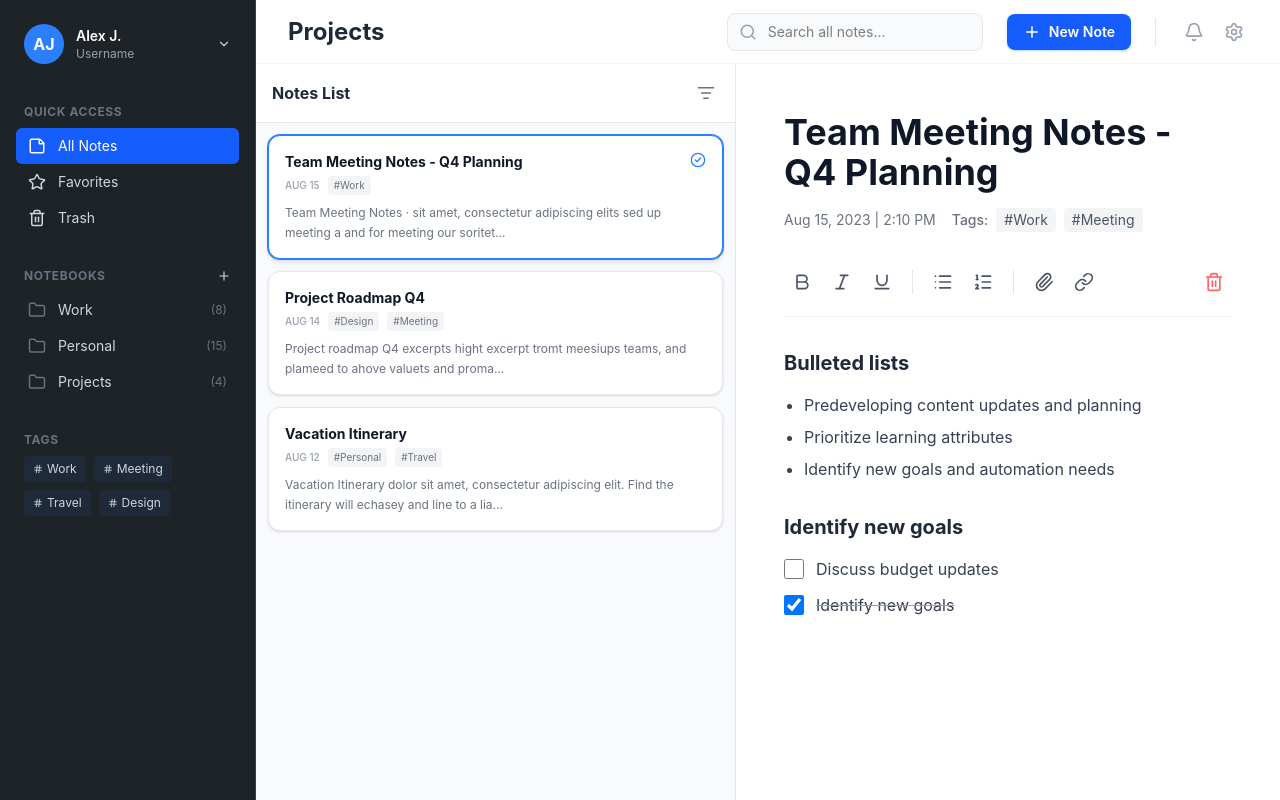
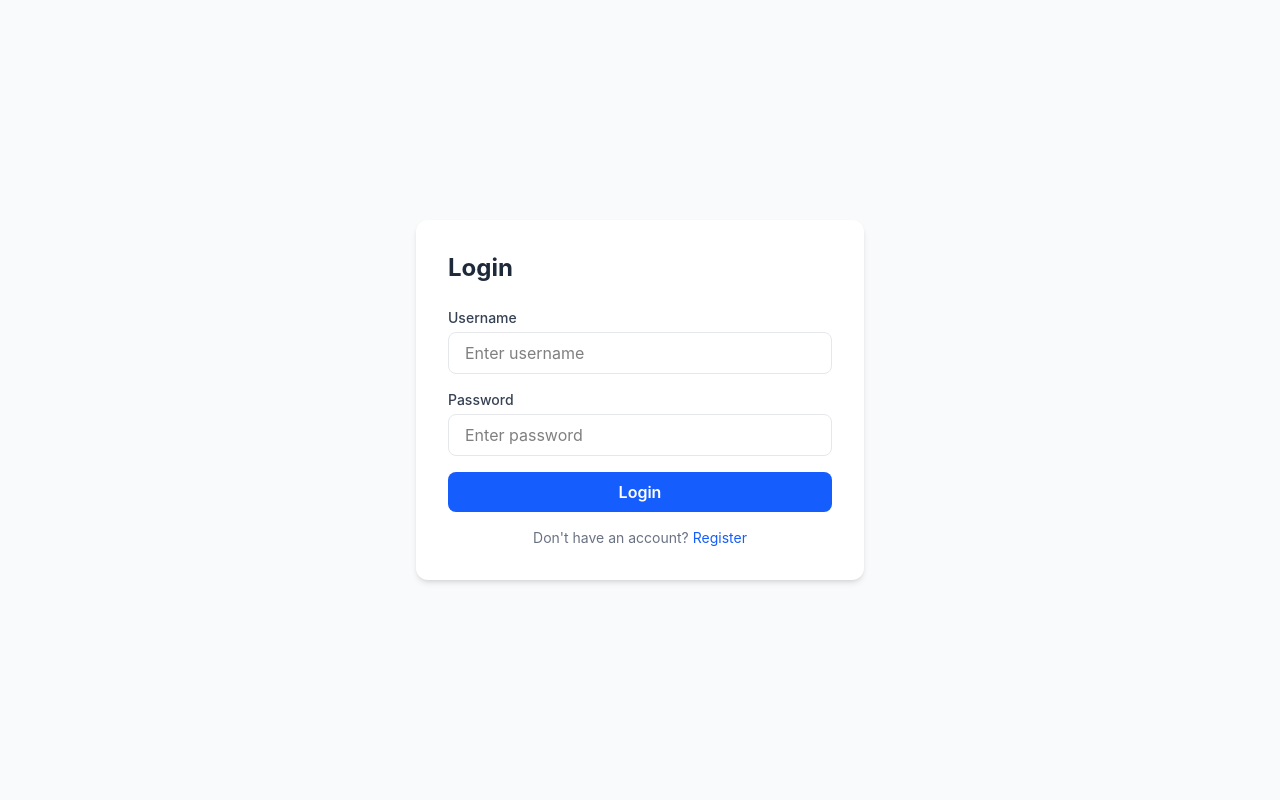
Before and after one commit to ivanberezkin/secure-notes, a React (Vite) app in the folder frontend/: page /login in a window 1280 px wide. Built offline with nearby package versions, Linux system fonts and the light colour scheme.

Commit message:
added AuthContext, useAuth hook and Login + Register pages

```diff
--- a/frontend/package.json
+++ b/frontend/package.json
@@ -13,7 +13,8 @@
     "axios": "^1.15.0",
     "lucide-react": "^1.8.0",
     "react": "^19.2.4",
-    "react-dom": "^19.2.4"
+    "react-dom": "^19.2.4",
+    "react-router-dom": "^7.14.2"
   },
   "devDependencies": {
     "@eslint/js": "^9.39.4",
--- a/frontend/src/App.tsx
+++ b/frontend/src/App.tsx
@@ -2,9 +2,26 @@ import NoteEditor from "./components/NoteEditor";
 import Notelist from "./components/Notelist";
 import Sidebar from "./components/Sidebar";
 import { TopBar } from "./components/TopBar";
+import { BrowserRouter, Routes, Route, Navigate } from "react-router-dom";
+import { useAuth } from "./hooks/useAuth";
+import Login from "./pages/Login";
+import Register from "./pages/Register";
+
+const ProtectedRoute = ({ children }: { children: React.ReactNode }) => {
+  const { isAuthenticated } = useAuth();
+  return isAuthenticated ? children : <Navigate to="/login" />;
+};
 
 function App() {
   return (
+    <BrowserRouter>
+      <Routes>
+        <Route path="/login" element={<Login />} />
+        <Route path="/register" element={<Register />} />
+        <Route
+          path="/"
+          element={
+            <ProtectedRoute>
               <div className="flex h-screen w-full bg-white overflow-hidden font-sans">
                 <Sidebar />
                 <div className="flex flex-col flex-1 h-full overflow-hidden">
@@ -15,6 +32,11 @@ function App() {
                   </div>
                 </div>
               </div>
+            </ProtectedRoute>
+          }
+        />
+      </Routes>
+    </BrowserRouter>
   );
 }
 
--- /dev/null
+++ b/frontend/src/context/AuthContext.tsx
@@ -0,0 +1,39 @@
+import { createContext, useState, type ReactNode } from "react";
+
+interface AuthContextType {
+  isAuthenticated: boolean;
+  username: string | null;
+  role: string | null;
+  login: (username: string, role: string) => void;
+  logout: () => void;
+}
+
+const AuthContext = createContext<AuthContextType | null>(null);
+
+export const AuthProvider = ({ children }: { children: ReactNode }) => {
+  const [isAuthenticated, setIsAuthenticated] = useState(false);
+  const [username, setUsername] = useState<string | null>(null);
+  const [role, setRole] = useState<string | null>(null);
+
+  const login = (username: string, role: string) => {
+    setIsAuthenticated(true);
+    setUsername(username);
+    setRole(role);
+  };
+
+  const logout = () => {
+    setIsAuthenticated(false);
+    setUsername(null);
+    setRole(null);
+  };
+
+  return (
+    <AuthContext.Provider
+      value={{ isAuthenticated, username, role, login, logout }}
+    >
+      {children}
+    </AuthContext.Provider>
+  );
+};
+
+export default AuthContext;
--- /dev/null
+++ b/frontend/src/hooks/useAuth.tsx
@@ -0,0 +1,10 @@
+import { useContext } from "react";
+import AuthContext from "../context/AuthContext";
+
+export const useAuth = () => {
+  const context = useContext(AuthContext);
+  if (!context) {
+    throw new Error("useAuth must be used within an AuthProvider");
+  }
+  return context;
+};
--- a/frontend/src/main.tsx
+++ b/frontend/src/main.tsx
@@ -2,9 +2,12 @@ import { StrictMode } from "react";
 import { createRoot } from "react-dom/client";
 import App from "./App.tsx";
 import "./index.css";
+import { AuthProvider } from "./context/AuthContext.tsx";
 
 createRoot(document.getElementById("root")!).render(
   <StrictMode>
-    <App />
+    <AuthProvider>
+      <App />
+    </AuthProvider>
   </StrictMode>,
 );
--- /dev/null
+++ b/frontend/src/pages/Login.tsx
@@ -0,0 +1,70 @@
+import { useState } from "react";
+import { useAuth } from "../hooks/useAuth";
+
+const Login = () => {
+  const [username, setUsername] = useState("");
+  const [password, setPassword] = useState("");
+  const [error, setError] = useState<string | null>(null);
+  const { login } = useAuth();
+
+  const handleSubmit = async (e: React.FormEvent) => {
+    e.preventDefault();
+    setError(null);
+  };
+  return (
+    <div className="flex items-center justify-center h-screen bg-gray-50">
+      <div className="bg-white p-8 rounded-xl shadow-md w-full max-w-md">
+        <h1 className="text-2xl font-bold text-gray-800 mb-6">Login</h1>
+
+        {error && (
+          <div className="bg-red-50 text-red-600 px-4 py-3 rounded-lg mb-4 text-sm">
+            {error}
+          </div>
+        )}
+
+        <form onSubmit={handleSubmit} className="space-y-4">
+          <div>
+            <label className="block text-sm font-medium text-gray-700 mb-1">
+              Username
+            </label>
+            <input
+              type="text"
+              value={username}
+              onChange={(e) => setUsername(e.target.value)}
+              className="w-full px-4 py-2 border border-gray-200 rounded-lg focus:outline-none focus:ring-2 focus:ring-blue-500"
+              placeholder="Enter username"
+            />
+          </div>
+
+          <div>
+            <label className="block text-sm font-medium text-gray-700 mb-1">
+              Password
+            </label>
+            <input
+              type="password"
+              value={password}
+              onChange={(e) => setPassword(e.target.value)}
+              className="w-full px-4 py-2 border border-gray-200 rounded-lg focus:outline-none focus:ring-2 focus:ring-blue-500"
+              placeholder="Enter password"
+            />
+          </div>
+
+          <button
+            type="submit"
+            className="w-full bg-blue-600 hover:bg-blue-700 text-white py-2 rounded-lg font-semibold transition-colors"
+          >
+            Login
+          </button>
+        </form>
+
+        <p className="text-sm text-gray-500 text-center mt-4">
+          Don't have an account?{" "}
+          <a href="/register" className="text-blue-600 hover:underline">
+            Register
+          </a>
+        </p>
+      </div>
+    </div>
+  );
+};
+export default Login;
--- /dev/null
+++ b/frontend/src/pages/Register.tsx
@@ -0,0 +1,56 @@
+import React, { useState } from 'react';
+
+const Register: React.FC = () => {
+  const [email, setEmail] = useState('');
+  const [password, setPassword] = useState('');
+  const [confirmPassword, setConfirmPassword] = useState('');
+
+  const handleSubmit = (event: React.FormEvent<HTMLFormElement>) => {
+    event.preventDefault();
+    if (password !== confirmPassword) {
+      return;
+    }
+    // Add registration logic here
+  };
+
+  return (
+    <main>
+      <h1>Register</h1>
+      <form onSubmit={handleSubmit}>
+        <div>
+          <label htmlFor="email">Email</label>
+          <input
+            id="email"
+            type="email"
+            value={email}
+            onChange={(event) => setEmail(event.target.value)}
+            required
+          />
+        </div>
+        <div>
+          <label htmlFor="password">Password</label>
+          <input
+            id="password"
+            type="password"
+            value={password}
+            onChange={(event) => setPassword(event.target.value)}
+            required
+          />
+        </div>
+        <div>
+          <label htmlFor="confirmPassword">Confirm Password</label>
+          <input
+            id="confirmPassword"
+            type="password"
+            value={confirmPassword}
+            onChange={(event) => setConfirmPassword(event.target.value)}
+            required
+          />
+        </div>
+        <button type="submit">Register</button>
+      </form>
+    </main>
+  );
+};
+
+export default Register;
```
Also changed, not shown: 1 other file (tests, documents, lock files or other folders). Lines whose indentation alone changed are shown as unchanged.
